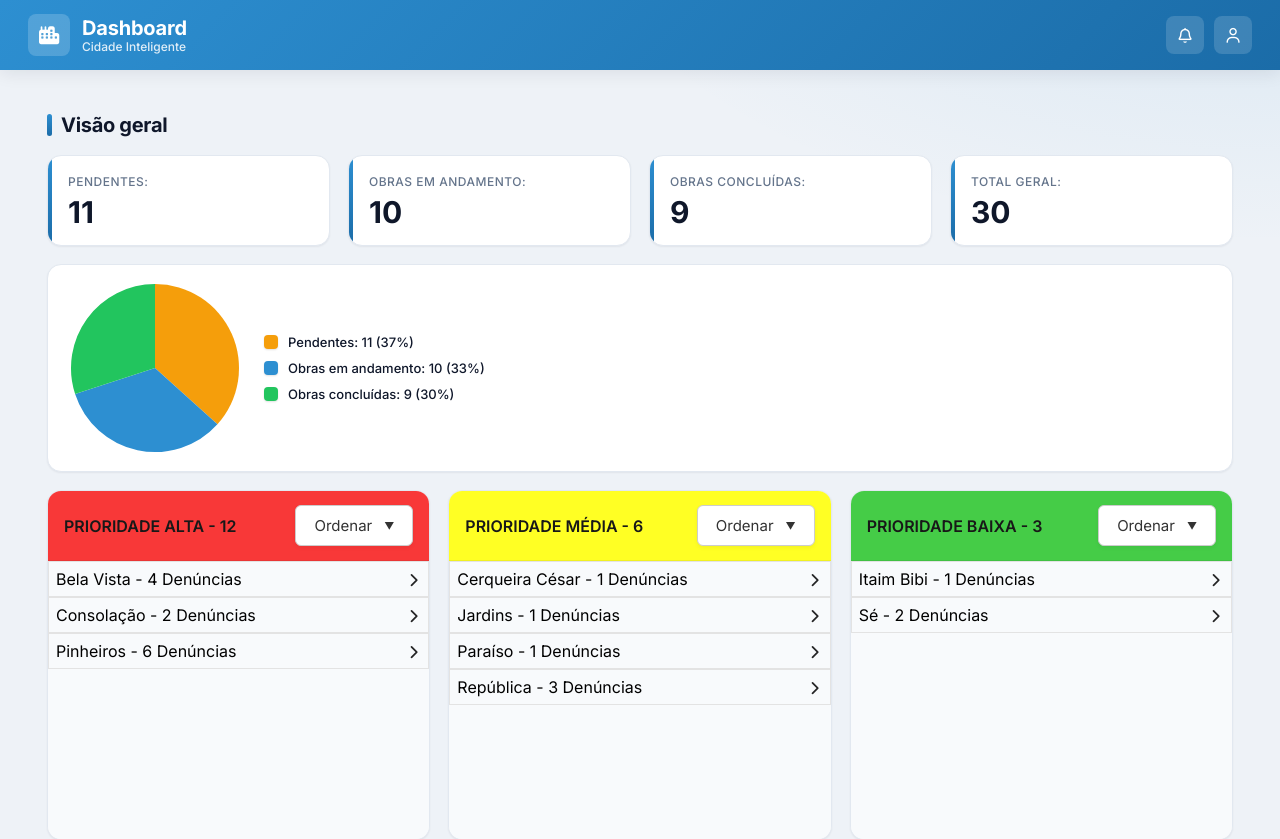
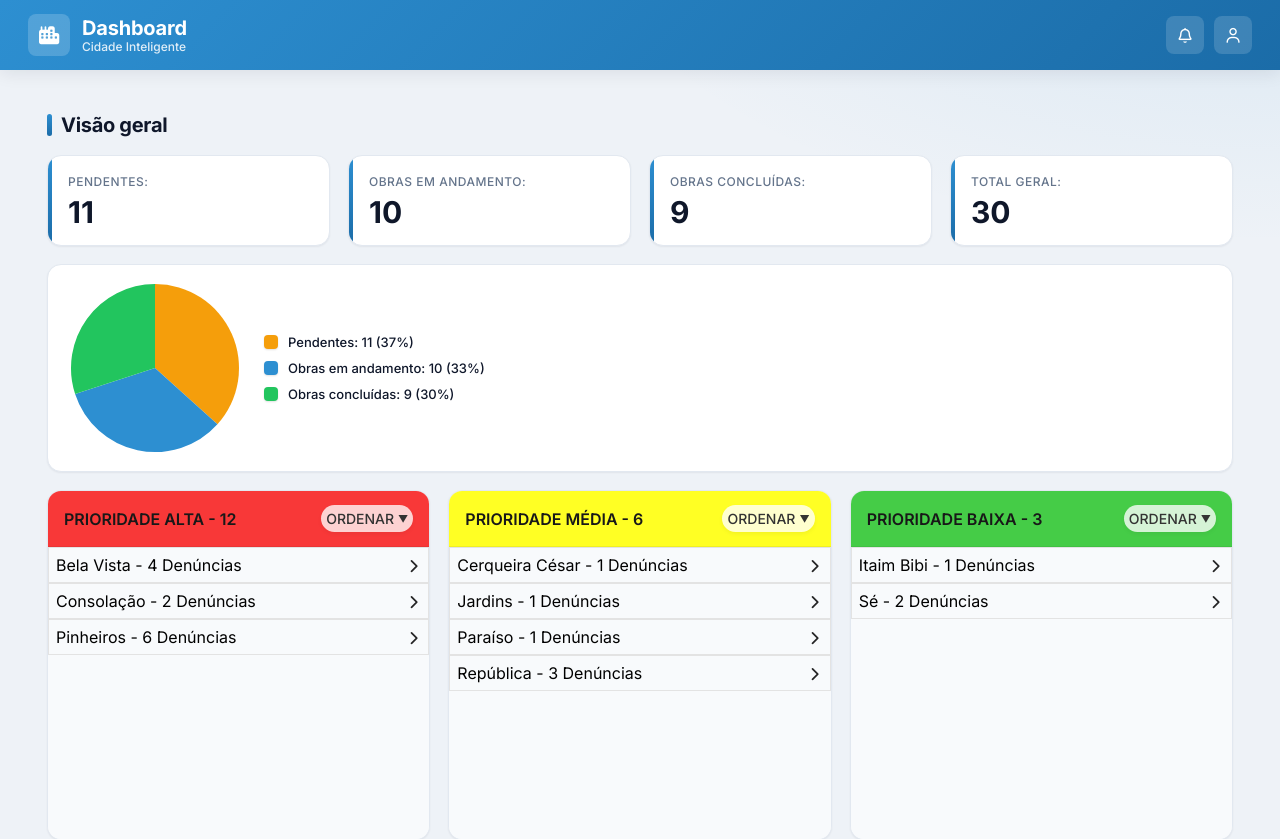
Before and after one commit to prjCidadeInteligente-Fatectq/cidade-inteligente, an Angular app: page /dashboard in a window 1280 px wide. Shown: the top 839 px of the page. Built offline with nearby package versions, Linux system fonts and the light colour scheme.

Commit message:
Change order button css

```diff
--- a/src/app/shared/components/order-button/order-button.component.css
+++ b/src/app/shared/components/order-button/order-button.component.css
@@ -6,17 +6,17 @@
 
 /* Botão principal de "Ordenar" */
 .dropbtn {
-    background-color: #ffffff;
+    background-color: #ffffffc6;
     color: #333333;
-    padding: 10px 18px;
-    font-size: 15px;
-    border: 1px solid #cccccc;
+    padding: 5px;
+    font-size: 14px;
+    font-weight: 500;
+    border: none;
     cursor: pointer;
-    border-radius: 6px;
+    border-radius: 999px;
     box-shadow: 0 2px 4px rgba(0, 0, 0, 0.05);
     display: flex;
     align-items: center;
-    gap: 8px;
     transition: background-color 0.2s, border-color 0.2s;
 }
 
--- a/src/app/shared/components/order-button/order-button.component.ts
+++ b/src/app/shared/components/order-button/order-button.component.ts
@@ -22,7 +22,7 @@ import { Component, EventEmitter, HostListener, Output } from "@angular/core";
 export class OrderButtonComponent {
     @Output() SelectedOption = new EventEmitter<string>();
 
-    buttonText: string = 'Ordenar';
+    buttonText: string = 'ORDENAR';
     isMenuOpen: boolean = false;
 
     toggleMenu() {
@@ -30,7 +30,7 @@ export class OrderButtonComponent {
     }
 
     SelectOption(option: string) {
-        this.buttonText = `Ordenar: ${option}`;
+        this.buttonText = `ORDENAR: ${option}`;
         this.isMenuOpen = false;
 
         this.SelectedOption.emit(option);
```
